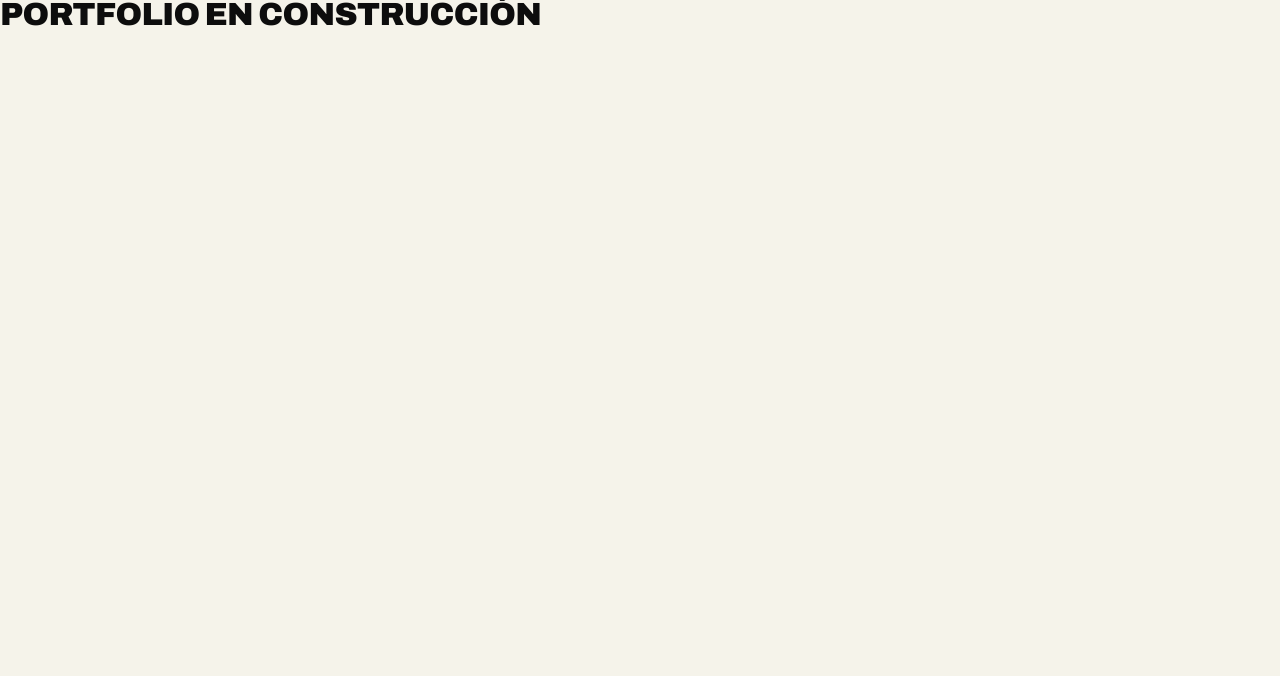
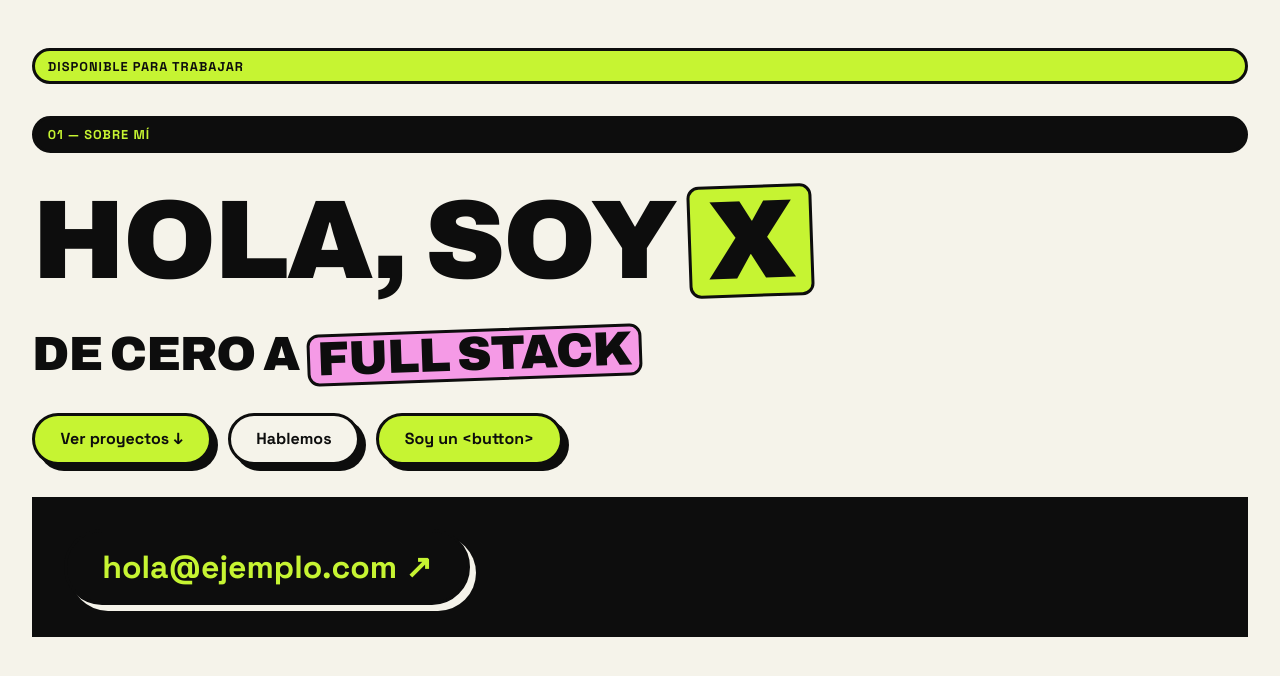
Before and after one commit to atapiamallea/portfolio, a React (Vite) app: page / in a window 1280 px wide. Shown: the top 676 px of the page. Built offline with nearby package versions, Linux system fonts and the light colour scheme.

Commit message:
feat: add shared UI components (Button, Tag, Highlight) and joinClassNames helper

```diff
--- a/src/app/App.tsx
+++ b/src/app/App.tsx
@@ -1,7 +1,32 @@
+import { Button, Highlight, Tag } from '@/shared/ui'
+
+// Escaparate temporal del sistema de diseño (Fase 1). Se sustituye por las secciones reales.
 export function App() {
   return (
-    <main>
-      <h1>Portfolio en construcción</h1>
+    <main style={{ display: 'grid', gap: '2rem', padding: '3rem 2rem' }}>
+      <Tag>Disponible para trabajar</Tag>
+      <Tag accent="ink">01 — Sobre mí</Tag>
+
+      <h1 style={{ fontSize: 'clamp(3rem, 10vw, 7rem)' }}>
+        Hola, soy <Highlight>X</Highlight>
+      </h1>
+      <h2 style={{ fontSize: '3rem' }}>
+        De cero a <Highlight accent="pink">full stack</Highlight>
+      </h2>
+
+      <div style={{ display: 'flex', gap: '1rem', flexWrap: 'wrap' }}>
+        <Button href="#proyectos">Ver proyectos ↓</Button>
+        <Button href="#contacto" variant="secondary">
+          Hablemos
+        </Button>
+        <Button onClick={() => console.log('click')}>Soy un &lt;button&gt;</Button>
+      </div>
+
+      <div style={{ background: 'var(--color-ink)', padding: '2rem' }}>
+        <Button href="mailto:hola@ejemplo.com" variant="inverted" size="lg">
+          hola@ejemplo.com ↗
+        </Button>
+      </div>
     </main>
   )
 }
--- /dev/null
+++ b/src/shared/lib/joinClassNames.ts
@@ -0,0 +1,11 @@
+type OptionalClassName = string | false | null | undefined
+
+/**
+ * Une nombres de clase CSS en un solo string, ignorando los valores vacíos.
+ * Permite añadir clases de forma condicional sin concatenar a mano.
+ *
+ * @example joinClassNames('button', isActive && 'active', className) // "button active"
+ */
+export function joinClassNames(...classNames: OptionalClassName[]): string {
+  return classNames.filter(Boolean).join(' ')
+}
--- /dev/null
+++ b/src/shared/ui/Button/Button.module.scss
@@ -0,0 +1,31 @@
+@use '@/shared/styles/mixins' as *;
+
+.button {
+  --button-shadow-color: var(--color-ink);
+
+  display: inline-flex;
+  gap: 0.5em;
+  align-items: center;
+  justify-content: center;
+  min-height: 2.75rem; // 44px: objetivo táctil cómodo
+  padding: 0.9rem 1.6rem;
+  font-weight: 700;
+  line-height: 1.1;
+  color: var(--accent-text);
+  background: var(--accent-background);
+  border-radius: var(--radius-pill);
+
+  @include brutal-border;
+  @include brutal-shadow(var(--button-shadow-color));
+  @include press-effect(var(--button-shadow-color));
+}
+
+// Sobre fondos oscuros la sombra tinta no se vería: pasa a ser clara.
+.inverted {
+  --button-shadow-color: var(--color-paper);
+}
+
+.lg {
+  padding: 1.1rem 2.2rem;
+  font-size: clamp(1.1rem, 3vw, 2rem);
+}
--- /dev/null
+++ b/src/shared/ui/Button/Button.tsx
@@ -0,0 +1,36 @@
+import type { ComponentProps } from 'react'
+import { joinClassNames } from '@/shared/lib/joinClassNames'
+import type { Accent } from '@/shared/styles/tokens'
+import styles from './Button.module.scss'
+
+type ButtonVariant = 'primary' | 'secondary' | 'inverted'
+type ButtonSize = 'md' | 'lg'
+
+interface ButtonOwnProps {
+  variant?: ButtonVariant
+  size?: ButtonSize
+}
+
+// Con `href` es un enlace (navega); sin `href` es un botón (ejecuta una acción).
+type ButtonAsLink = ButtonOwnProps & ComponentProps<'a'> & { href: string }
+type ButtonAsButton = ButtonOwnProps & ComponentProps<'button'> & { href?: undefined }
+
+export type ButtonProps = ButtonAsLink | ButtonAsButton
+
+const VARIANT_ACCENT: Record<ButtonVariant, Accent> = {
+  primary: 'lime',
+  secondary: 'paper',
+  inverted: 'ink',
+}
+
+export function Button({ variant = 'primary', size = 'md', className, ...props }: ButtonProps) {
+  const buttonClassName = joinClassNames(styles.button, styles[size], styles[variant], className)
+  const accent = VARIANT_ACCENT[variant]
+  const isLink = props.href !== undefined
+
+  return isLink ? (
+    <a {...props} className={buttonClassName} data-accent={accent} />
+  ) : (
+    <button type="button" {...props} className={buttonClassName} data-accent={accent} />
+  )
+}
--- /dev/null
+++ b/src/shared/ui/Highlight/Highlight.module.scss
@@ -0,0 +1,12 @@
+@use '@/shared/styles/mixins' as *;
+
+.highlight {
+  display: inline-block;
+  padding: 0 0.15em;
+  color: var(--accent-text);
+  background: var(--accent-background);
+  border-radius: var(--radius-sm);
+  transform: rotate(-2deg);
+
+  @include brutal-border;
+}
--- /dev/null
+++ b/src/shared/ui/Highlight/Highlight.tsx
@@ -0,0 +1,19 @@
+import type { ReactNode } from 'react'
+import { joinClassNames } from '@/shared/lib/joinClassNames'
+import type { Accent } from '@/shared/styles/tokens'
+import styles from './Highlight.module.scss'
+
+interface HighlightProps {
+  accent?: Accent
+  className?: string
+  children: ReactNode
+}
+
+/** Resalta una palabra dentro de un título, como un rotulador ligeramente torcido. */
+export function Highlight({ accent = 'lime', className, children }: HighlightProps) {
+  return (
+    <span className={joinClassNames(styles.highlight, className)} data-accent={accent}>
+      {children}
+    </span>
+  )
+}
--- /dev/null
+++ b/src/shared/ui/Tag/Tag.module.scss
@@ -0,0 +1,15 @@
+@use '@/shared/styles/mixins' as *;
+
+.tag {
+  display: inline-block;
+  padding: 0.35rem 0.8rem;
+  font-size: 0.8rem;
+  font-weight: 700;
+  letter-spacing: 0.08em;
+  text-transform: uppercase;
+  color: var(--accent-text);
+  background: var(--accent-background);
+  border-radius: var(--radius-pill);
+
+  @include brutal-border;
+}
--- /dev/null
+++ b/src/shared/ui/Tag/Tag.tsx
@@ -0,0 +1,20 @@
+import type { ReactNode } from 'react'
+import { joinClassNames } from '@/shared/lib/joinClassNames'
+import type { Accent } from '@/shared/styles/tokens'
+import styles from './Tag.module.scss'
+
+interface TagProps {
+  /** Color de fondo. El color del texto se elige solo para mantener el contraste. */
+  accent?: Accent
+  className?: string
+  children: ReactNode
+}
+
+/** Etiqueta en forma de píldora: "Disponible para trabajar", "01 — Sobre mí"… */
+export function Tag({ accent = 'lime', className, children }: TagProps) {
+  return (
+    <span className={joinClassNames(styles.tag, className)} data-accent={accent}>
+      {children}
+    </span>
+  )
+}
--- /dev/null
+++ b/src/shared/ui/index.ts
@@ -0,0 +1,4 @@
+// API pública de los componentes visuales compartidos.
+export { Button, type ButtonProps } from './Button/Button'
+export { Highlight } from './Highlight/Highlight'
+export { Tag } from './Tag/Tag'
```
